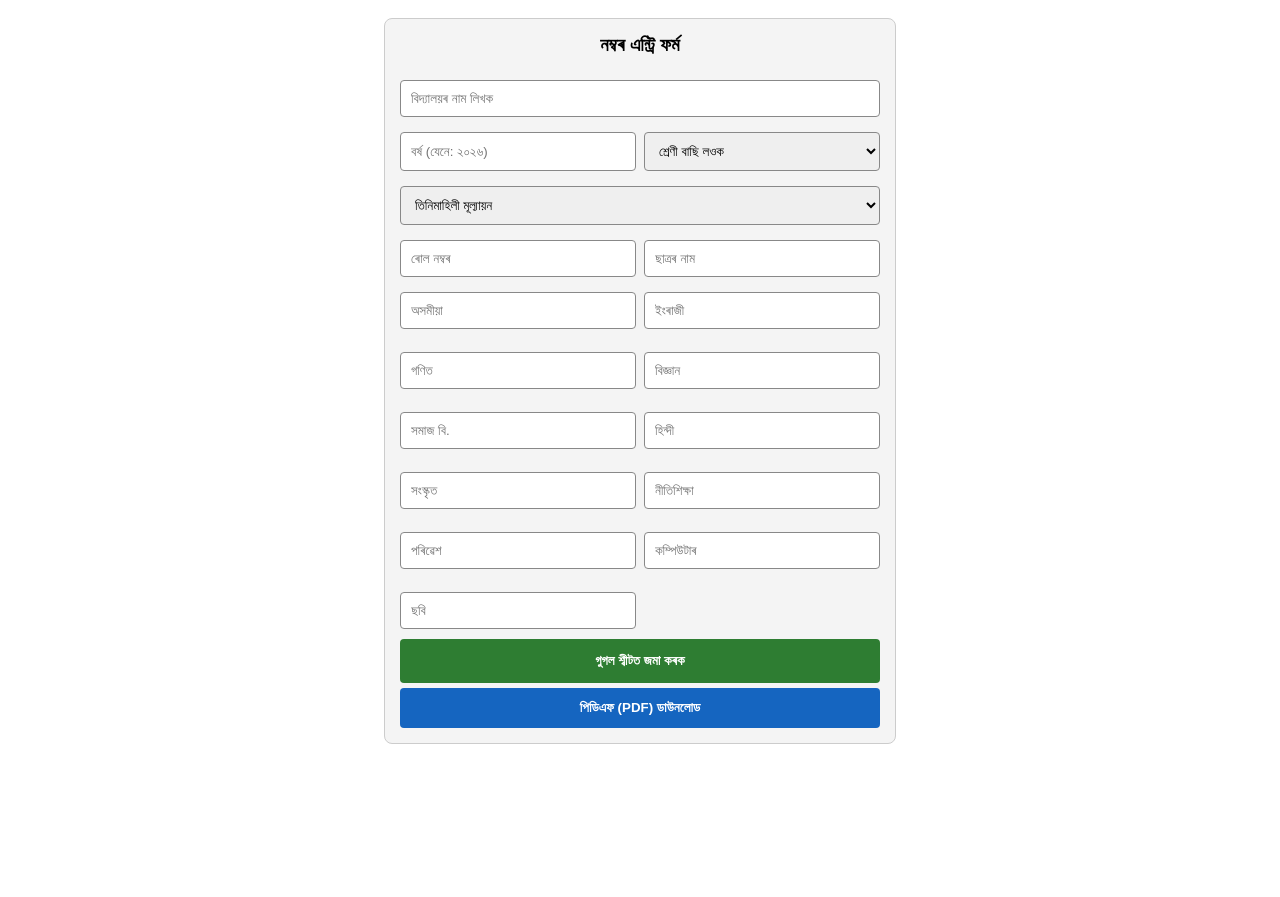
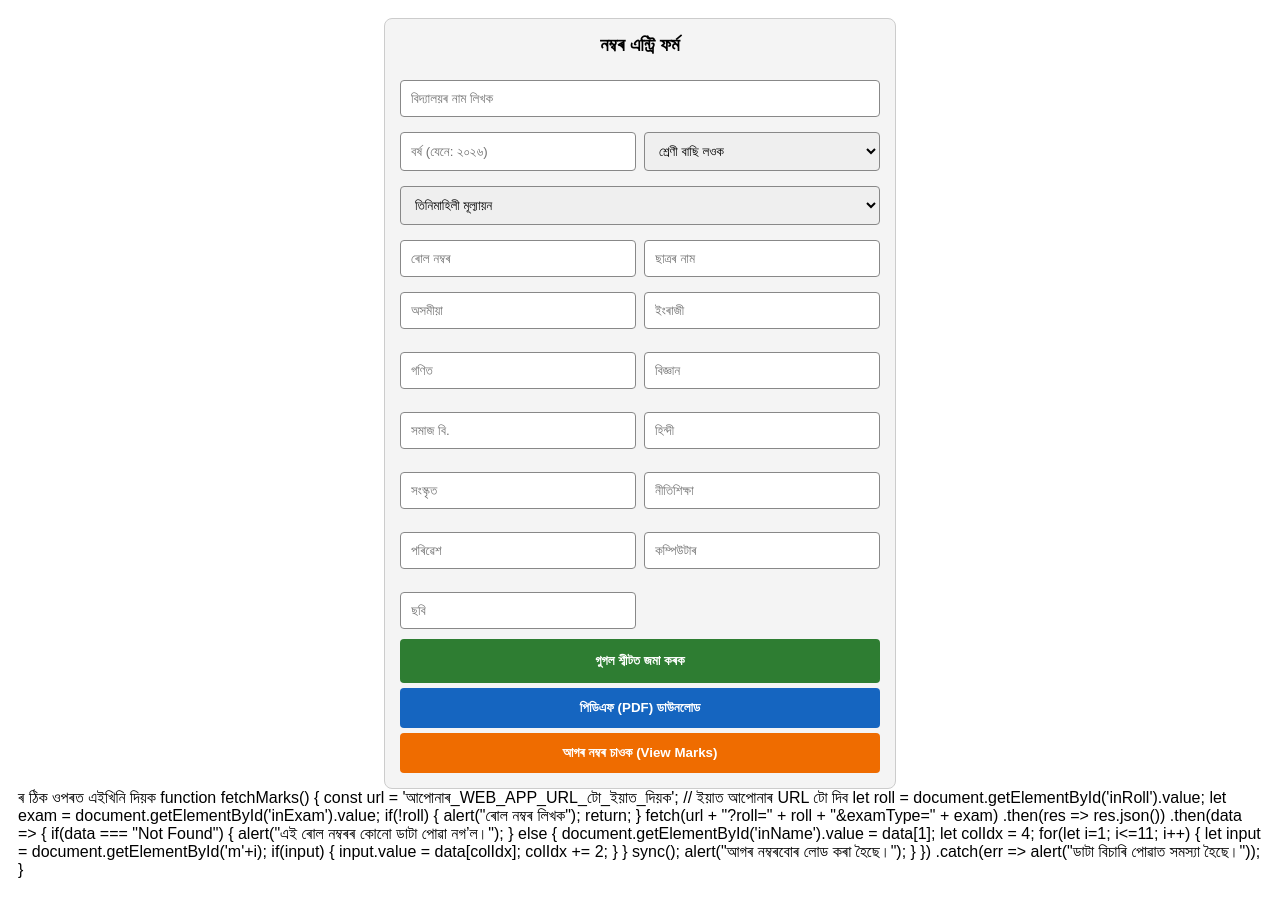
Before and after one commit to niruddeka/Niketan-Marksheet, a plain HTML site: page index.html in a window 1280 px wide. Before the commit the page ends 800 px from the top, so only its background shows below. Drawn offline with Linux system fonts and the light colour scheme.

Commit message:
Update index.html

```diff
--- a/index.html
+++ b/index.html
@@ -65,7 +65,8 @@
         </div>
 
     <button class="btn-save" onclick="send()">গুগল শ্বীটত জমা কৰক</button>
-    <button class="btn-pdf" onclick="window.print()">পিডিএফ (PDF) ডাউনলোড</button>
+<button class="btn-pdf" onclick="window.print()">পিডিএফ (PDF) ডাউনলোড</button>
+<button class="btn-pdf" style="background:#ef6c00;" onclick="fetchMarks()">আগৰ নম্বৰ চাওক (View Marks)</button>
 </div>
 
 <div class="print-area">
@@ -181,6 +182,36 @@
         .catch(() => alert('ভুল হৈছে!'));
     }
     updateSubjects();
+    // আগৰ ফাংচনবোৰৰ শেষত আৰু </script> ৰ ঠিক ওপৰত এইখিনি দিয়ক
+    function fetchMarks() {
+        const url = 'আপোনাৰ_WEB_APP_URL_টো_ইয়াত_দিয়ক'; // ইয়াত আপোনাৰ URL টো দিব
+        let roll = document.getElementById('inRoll').value;
+        let exam = document.getElementById('inExam').value;
+
+        if(!roll) { alert("ৰোল নম্বৰ লিখক"); return; }
+
+        fetch(url + "?roll=" + roll + "&examType=" + exam)
+        .then(res => res.json())
+        .then(data => {
+            if(data === "Not Found") {
+                alert("এই ৰোল নম্বৰৰ কোনো ডাটা পোৱা নগ’ল।");
+            } else {
+                document.getElementById('inName').value = data[1];
+                let colIdx = 4;
+                for(let i=1; i<=11; i++) {
+                    let input = document.getElementById('m'+i);
+                    if(input) {
+                        input.value = data[colIdx];
+                        colIdx += 2;
+                    }
+                }
+                sync();
+                alert("আগৰ নম্বৰবোৰ লোড কৰা হৈছে।");
+            }
+        })
+        .catch(err => alert("ডাটা বিচাৰি পোৱাত সমস্যা হৈছে।"));
+    }
+</script>
 </script>
 </body>
 </html>
```
